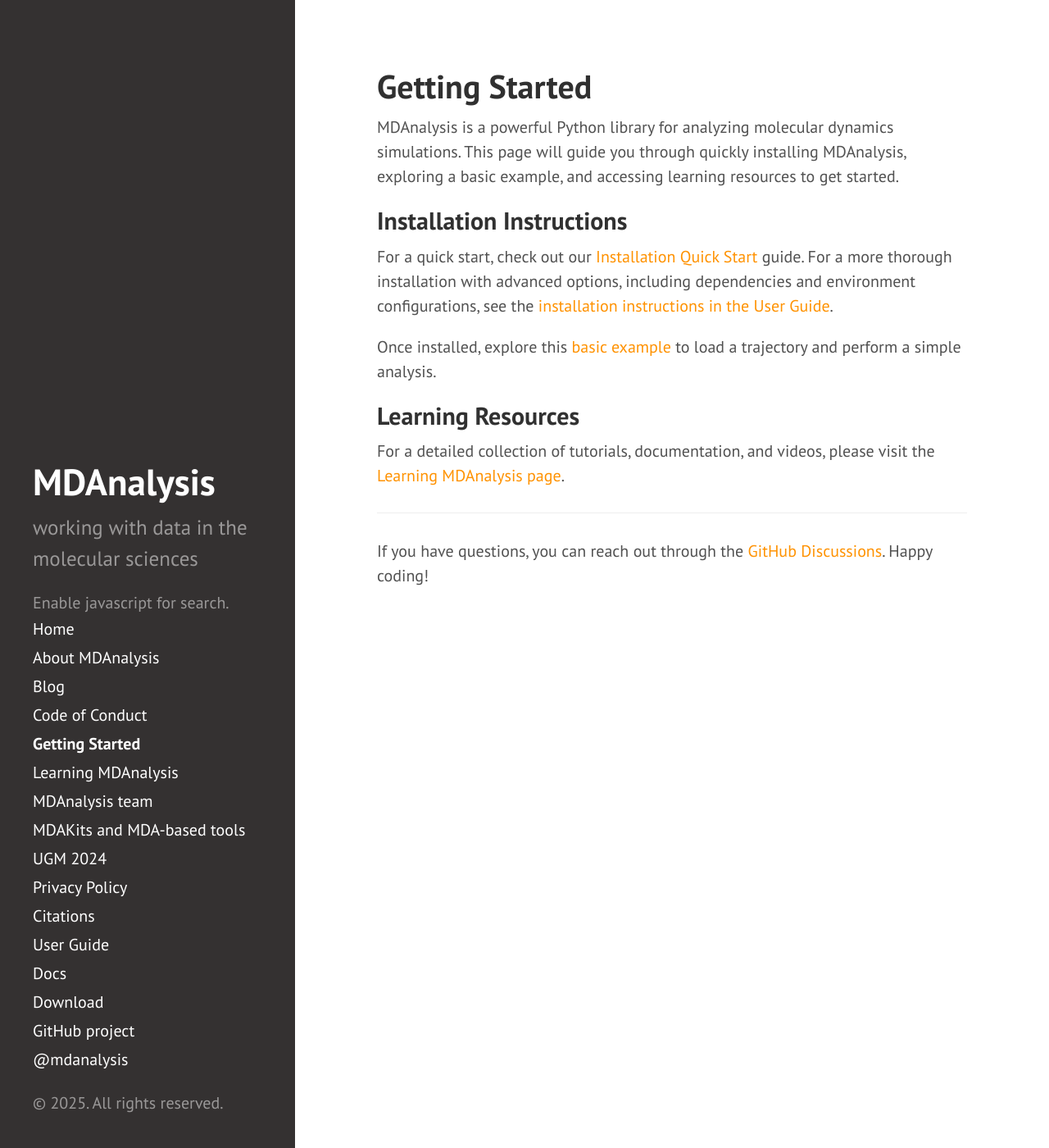
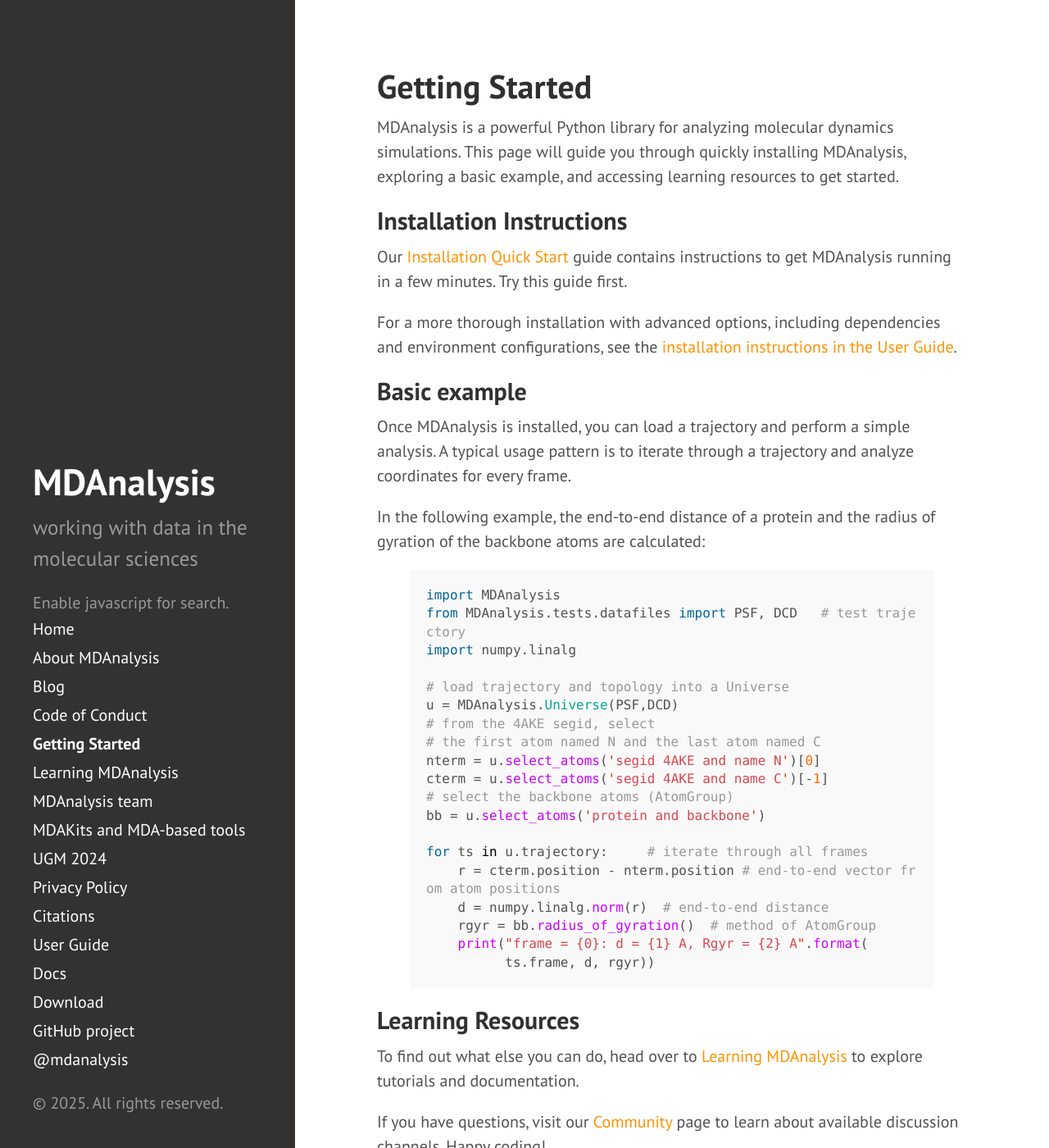
Before and after one commit to MDAnalysis/MDAnalysis.github.io, a Jekyll site: the page built from pages/getting_started.md, in a window 1280 px wide and 1400 px high. Shown: the whole window at 82% size. Built offline with Jekyll 4.4.1, drawn with Linux system fonts in a browser that asks for light colours; comment, search, counter and statistics services are not loaded.

Commit message:
Address PR review comments

```diff
--- a/pages/getting_started.md
+++ b/pages/getting_started.md
@@ -8,18 +8,43 @@ MDAnalysis is a powerful Python library for analyzing molecular dynamics simulat
 
 ## Installation Instructions
 
-For a quick start, check out our [Installation Quick Start][] guide.
+Our [Installation Quick Start]({{ site.baseurl }}/pages/installation_quick_start) guide contains instructions to get MDAnalysis running in a few minutes. Try this guide first.
+
 For a more thorough installation with advanced options, including dependencies and environment configurations, see the [installation instructions in the User Guide]({{ site.docs.userguide.url }}/stable/installation.html).
 
-Once installed, explore this [basic example][] to load a trajectory and perform a simple analysis.
+## Basic example
 
-[Installation Quick Start]: https://www.mdanalysis.org/pages/installation_quick_start/
-[basic example]: https://www.mdanalysis.org/pages/basic_example/
+Once MDAnalysis is installed, you can load a trajectory and perform a simple analysis. A typical usage pattern is to iterate through a trajectory and analyze
+coordinates for every frame.
+
+In the following example, the end-to-end distance of a protein and the radius of gyration of the backbone atoms are calculated:
+
+{% highlight python %}
+import MDAnalysis
+from MDAnalysis.tests.datafiles import PSF, DCD   # test trajectory
+import numpy.linalg
+
+# load trajectory and topology into a Universe
+u = MDAnalysis.Universe(PSF,DCD)
+# from the 4AKE segid, select
+# the first atom named N and the last atom named C
+nterm = u.select_atoms('segid 4AKE and name N')[0]
+cterm = u.select_atoms('segid 4AKE and name C')[-1]
+# select the backbone atoms (AtomGroup)
+bb = u.select_atoms('protein and backbone')
+
+for ts in u.trajectory:     # iterate through all frames
+    r = cterm.position - nterm.position # end-to-end vector from atom positions
+    d = numpy.linalg.norm(r)  # end-to-end distance
+    rgyr = bb.radius_of_gyration()  # method of AtomGroup
+    print("frame = {0}: d = {1} A, Rgyr = {2} A".format(
+          ts.frame, d, rgyr))
+{% endhighlight %}
 
 ## Learning Resources
 
-For a detailed collection of tutorials, documentation, and videos, please visit the [Learning MDAnalysis page]({{ site.baseurl }}/pages/learning_MDAnalysis).
+To find out what else you can do, head over to [Learning
+MDAnalysis]({{ site.baseurl }}/pages/learning_MDAnalysis) to explore
+tutorials and documentation.
 
-___
-
-If you have questions, you can reach out through the [GitHub Discussions]({{ site.mailinglists.discussion.url }}). Happy coding!
+If you have questions, visit our [Community]({{ site.baseurl }}/pages/community) page to learn about available discussion channels. Happy coding!
```
Also changed, not shown: pages/basic_example.md (+0 -1 lines), pages/installation_quick_start.md (+0 -5 lines).
